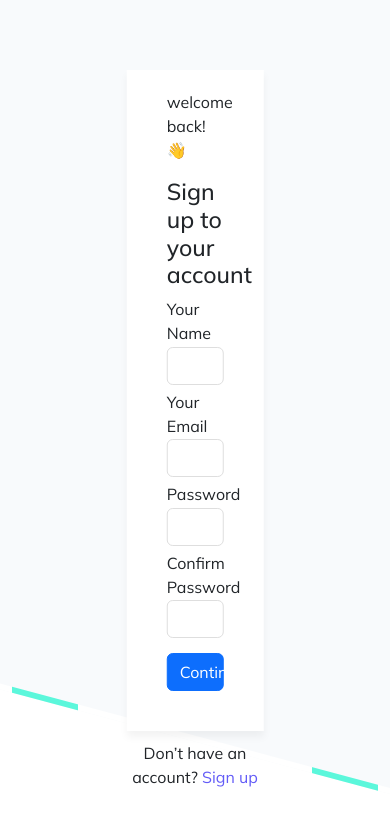
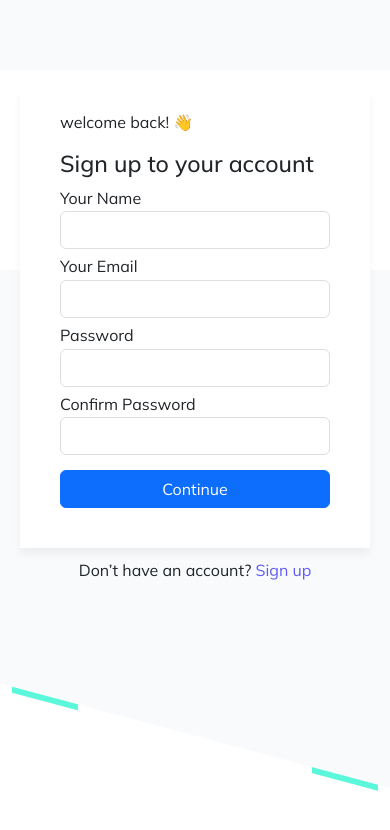
Before and after one commit to chetangurnule/user-authentication-system, a plain HTML site: page index.html in a window 390 px wide. Drawn offline with nearby package versions, Linux system fonts and the light colour scheme.

Commit message:
Update style.css

```diff
--- a/style.css
+++ b/style.css
@@ -140,3 +140,21 @@
 .logIn .btn{
     width: 60%;
 }
+
+/* responsive design */
+@media(max-width : 1120px){
+    .main-container{
+        width: 50%;
+    }
+}
+@media(max-width : 720px){
+    .main-container{
+        width: 70%;
+    }
+}
+@media(max-width : 500px){
+    .main-container{
+        padding: 20px;
+        width: 100%;
+    }
+}
```
